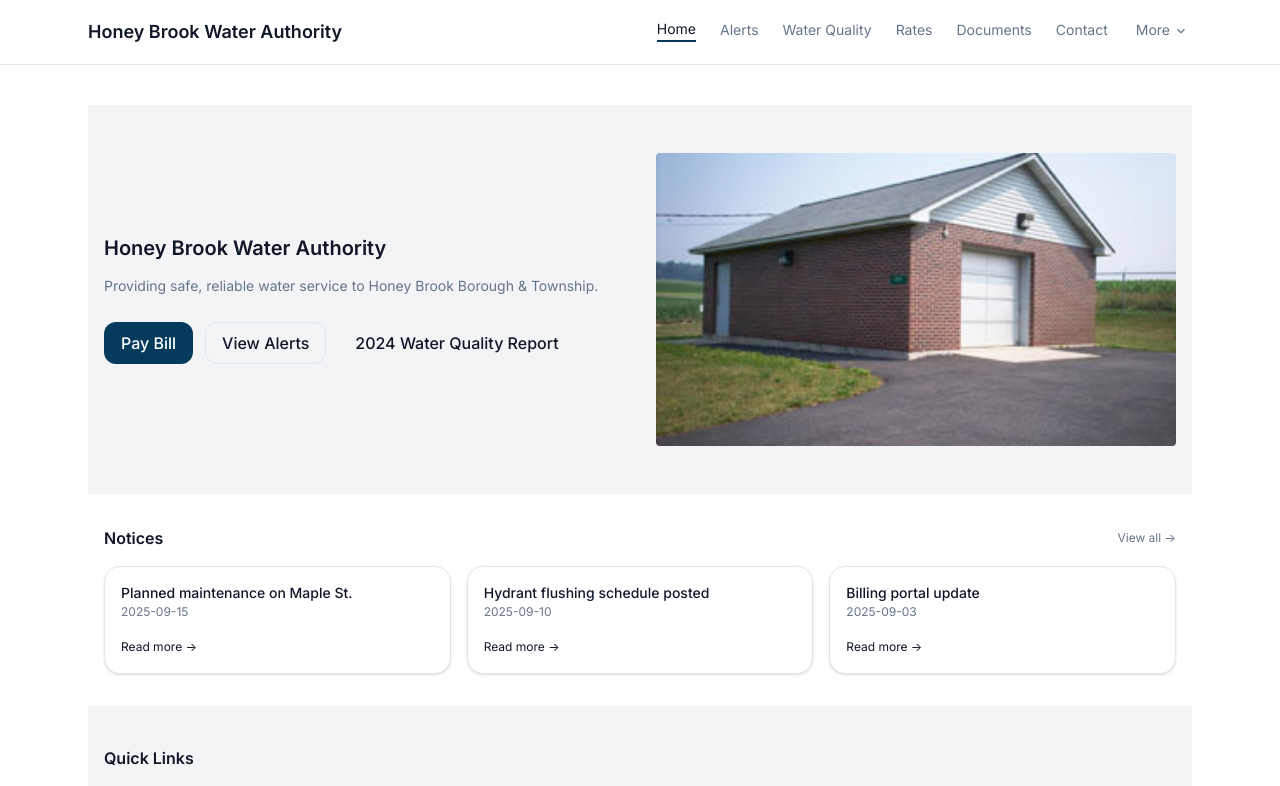
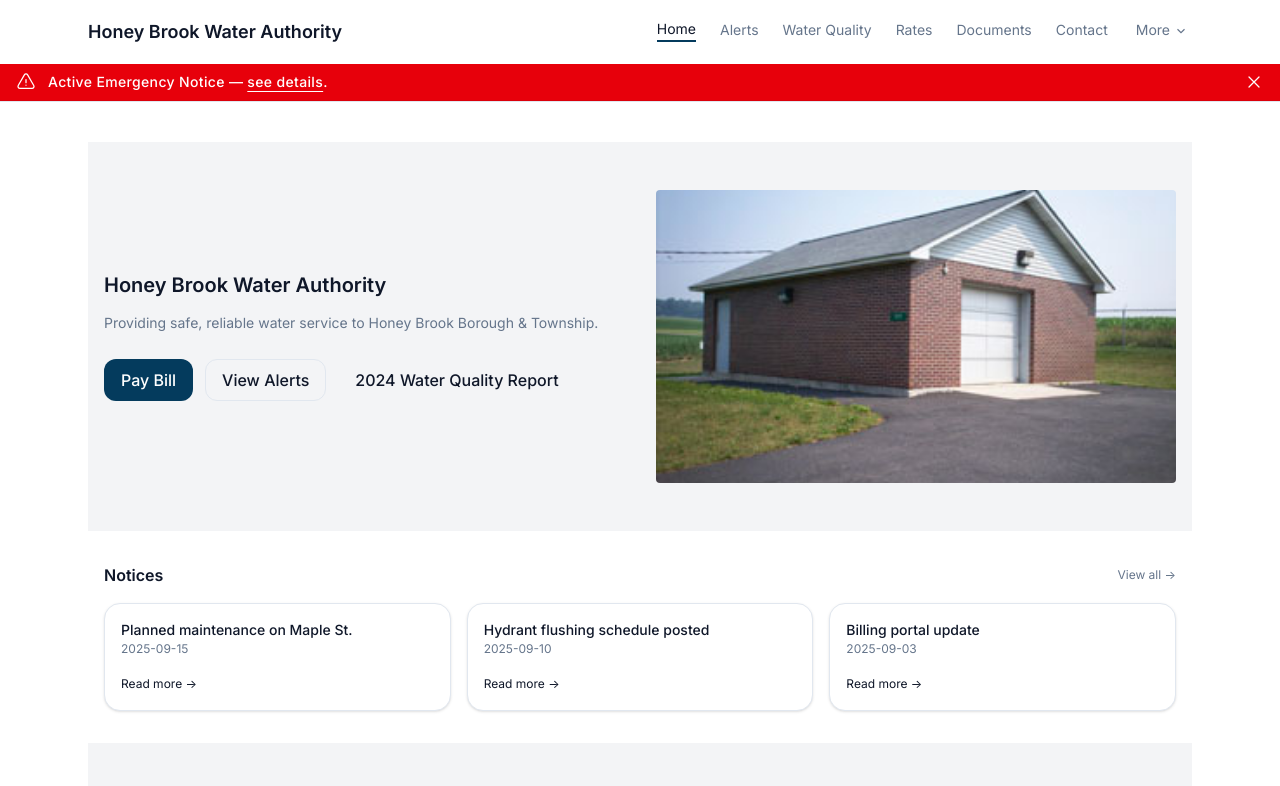
Before and after one commit to jrock2004/hbwa-website, a React (Vite) app: page / in a window 1280 px wide. Shown: the top 786 px of the page. Built offline with nearby package versions, Linux system fonts and the light colour scheme.

Commit message:
adding new global alerting

```diff
--- /dev/null
+++ b/src/components/GlobalAlertBanner.tsx
@@ -0,0 +1,117 @@
+import { useEffect, useMemo, useState } from "react";
+import { useAlerts } from "@/hooks/useAlerts";
+import type { Alert } from "@/config/alertsConfig";
+import {
+  ExclamationTriangleIcon,
+  InformationCircleIcon,
+  XMarkIcon,
+} from "@heroicons/react/24/outline";
+
+const now = () => new Date();
+const parse = (s?: string | null) => (s ? new Date(s) : undefined);
+const isActive = (a: Alert, ref: Date = now()) => {
+  const start = parse(a.effectiveFrom);
+  const end = parse(a.effectiveTo ?? undefined);
+  if (!start) return false;
+  if (start > ref) return false;
+  if (end && end < ref) return false;
+  return true;
+};
+
+export default function GlobalAlertBanner() {
+  const { data: alerts, error, isLoading } = useAlerts();
+  const [dismissedSig, setDismissedSig] = useState<string | null>(null);
+
+  // Build a signature for the current active set so we can re‑show when alerts change
+  const { mode, signature, primary } = useMemo(() => {
+    if (!alerts)
+      return {
+        mode: null as null | "emergency" | "notice",
+        signature: "",
+        primary: null as Alert | null,
+      };
+    const active = alerts.filter((a) => isActive(a));
+    const emergencies = active.filter((a) => a.severity === "emergency");
+    const notices = active.filter((a) => a.severity === "notice");
+
+    const chosen = emergencies.length ? emergencies : notices;
+    const chosenMode: null | "emergency" | "notice" = emergencies.length
+      ? "emergency"
+      : notices.length
+        ? "notice"
+        : null;
+
+    const sig = chosenMode
+      ? `${chosenMode}::${chosen.map((a) => `${a.id}:${a.lastUpdated ?? ""}`).join("|")}`
+      : "";
+    return { mode: chosenMode, signature: sig, primary: chosen[0] ?? null };
+  }, [alerts]);
+
+  // Read/write dismissal (localStorage)
+  useEffect(() => {
+    try {
+      const saved = localStorage.getItem("hbwa.alertBanner.dismissed");
+      setDismissedSig(saved);
+    } catch {
+      // ignore
+    }
+  }, []);
+
+  useEffect(() => {
+    // If the active alert set changed, clear an unrelated dismissal
+    if (signature && dismissedSig && dismissedSig !== signature) {
+      try {
+        localStorage.removeItem("hbwa.alertBanner.dismissed");
+      } catch {
+        // ignore
+      }
+      setDismissedSig(null);
+    }
+  }, [signature, dismissedSig]);
+
+  const dismiss = () => {
+    if (!signature) return;
+    try {
+      localStorage.setItem("hbwa.alertBanner.dismissed", signature);
+    } catch {
+      // ignore
+    }
+    setDismissedSig(signature);
+  };
+
+  if (isLoading || error) return null;
+  if (!mode || !primary) return null; // nothing active
+  if (dismissedSig === signature) return null; // user dismissed current set
+
+  const isEmergency = mode === "emergency";
+  const color = isEmergency
+    ? "border-red-700/30 bg-red-600 text-white"
+    : "border-amber-700/30 bg-amber-500 text-white";
+
+  const Icon = isEmergency ? ExclamationTriangleIcon : InformationCircleIcon;
+  const label = isEmergency ? "Active Emergency Notice" : "Active Non‑Emergency Notice";
+
+  return (
+    <div className={`sticky top-0 z-40 border-b py-2 ${color}`} role="alert" aria-live="assertive">
+      <div className="flex w-full items-center gap-3 px-4">
+        <Icon className="h-5 w-5 shrink-0" aria-hidden />
+        <p className="text-sm font-medium tracking-wide">
+          {label}
+          {" — "}
+          <a href="/alerts" className="underline underline-offset-4 hover:no-underline">
+            see details
+          </a>
+          .
+        </p>
+        <button
+          type="button"
+          onClick={dismiss}
+          className="rounded-full/px ms-auto inline-flex items-center gap-2 transition hover:opacity-80 focus:ring-2 focus:ring-white/60 focus:outline-none"
+          aria-label="Dismiss banner"
+        >
+          <XMarkIcon className="h-5 w-5" aria-hidden />
+        </button>
+      </div>
+    </div>
+  );
+}
--- a/src/components/Navbar.tsx
+++ b/src/components/Navbar.tsx
@@ -4,6 +4,7 @@ import DesktopNav from "./nav/DesktopNav";
 import MobileMenu from "./nav/MobileMenu";
 import { primary, more } from "../nav/items";
 import { useSiteConfig } from "@/hooks/useSiteConfig";
+import GlobalAlertBanner from "./GlobalAlertBanner";
 
 export default function Navbar() {
   const [mobileOpen, setMobileOpen] = useState(false);
@@ -77,6 +78,7 @@ export default function Navbar() {
         more={more}
         toggleRef={mobileBtnRef}
       />
+      <GlobalAlertBanner />
     </header>
   );
 }
--- a/src/pages/Alerts.tsx
+++ b/src/pages/Alerts.tsx
@@ -1,4 +1,3 @@
-// File: src/routes/alerts/Alerts.tsx
 import { useEffect, type JSX } from "react";
 import { useAlerts } from "@/hooks/useAlerts";
 import type { Alert as AlertRecord } from "@/config/alertsConfig";
@@ -41,25 +40,6 @@ function formatDateRange(a: AlertRecord): string {
     return `${start.toLocaleString(undefined, fmt)} → ${end.toLocaleString(undefined, fmt)}`;
   if (start) return `${start.toLocaleString(undefined, fmt)} → ongoing`;
   return "";
-}
-
-// --- Components ---
-function PageBanner({ hasEmergency }: { hasEmergency: boolean }) {
-  if (!hasEmergency) return null;
-  return (
-    <div
-      className="sticky top-0 z-40 border-b border-red-700/30 bg-red-600 py-2 text-white"
-      role="alert"
-      aria-live="assertive"
-    >
-      <div className="container mx-auto flex items-center gap-3 px-4">
-        <ExclamationTriangleIcon className="h-5 w-5 shrink-0" aria-hidden />
-        <p className="text-sm font-medium tracking-wide">
-          Active Emergency Notice — see details below.
-        </p>
-      </div>
-    </div>
-  );
 }
 
 function SectionHeader({
@@ -173,8 +153,6 @@ export default function AlertsRoute() {
 
   return (
     <div className="min-h-[60vh]">
-      <PageBanner hasEmergency={activeEmerg.length > 0} />
-
       <div className="container mx-auto px-4 py-10">
         <header className="mb-8">
           <div className="flex items-center gap-3">
```
